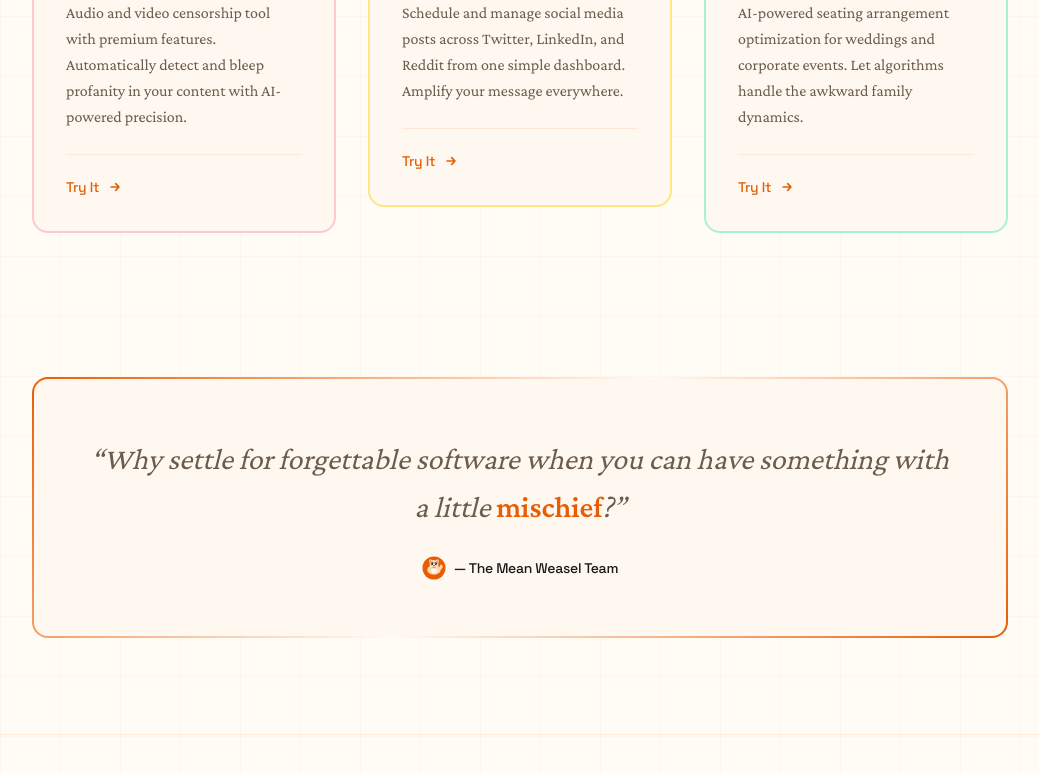
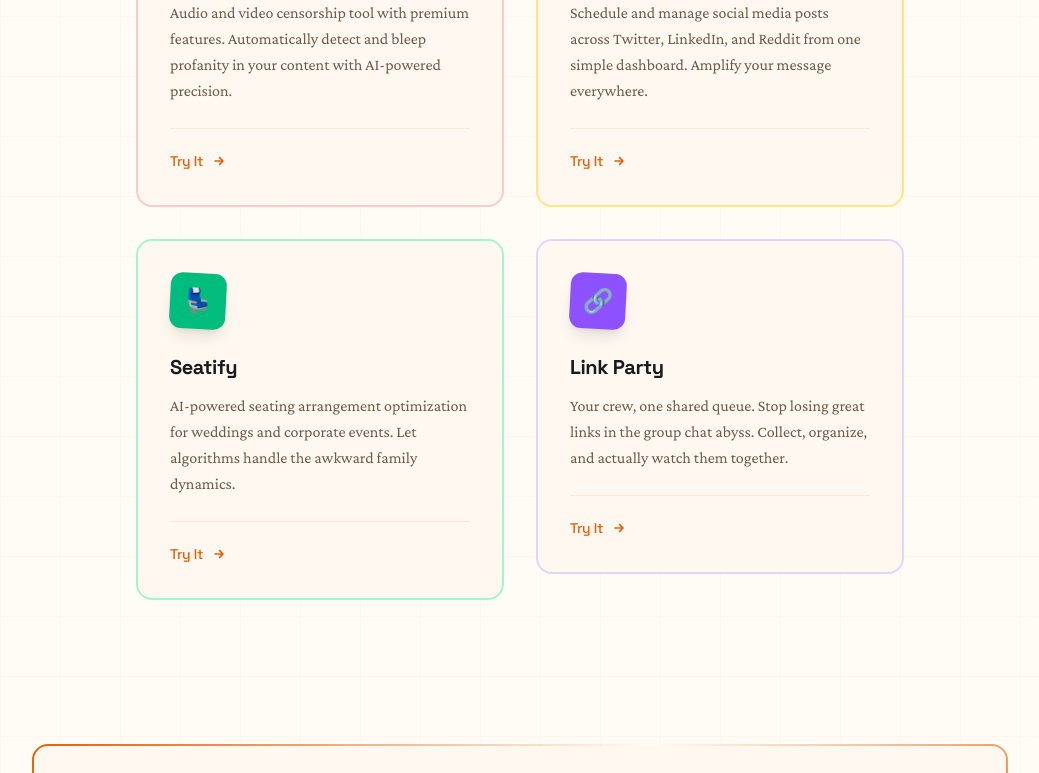
Before and after one commit to mean-weasel/mean-weasel-homepage, a Next.js app: page / in a window 1280 px wide. Shown: the part 1304-2077 px from the top of the page, without its empty margins (120-1159 px from the left). Built offline with nearby package versions, Linux system fonts and the light colour scheme.

Commit message:
Add Link Party to product listings
Add linkparty.app as the fourth product card and adjust
grid layout from 3-column to 2-column for even distribution.

```diff
--- a/src/app/page.tsx
+++ b/src/app/page.tsx
@@ -28,6 +28,15 @@ const products = [
     color: "bg-emerald-500",
     borderColor: "border-emerald-200 dark:border-emerald-900",
     url: "https://seatify.app",
+  },
+  {
+    name: "Link Party",
+    description:
+      "Your crew, one shared queue. Stop losing great links in the group chat abyss. Collect, organize, and actually watch them together.",
+    icon: "🔗",
+    color: "bg-violet-500",
+    borderColor: "border-violet-200 dark:border-violet-900",
+    url: "https://linkparty.app",
   },
 ];
 
@@ -125,7 +134,7 @@ export default function Home() {
           </div>
 
           {/* Product cards with staggered entrance */}
-          <div className="grid md:grid-cols-3 gap-8">
+          <div className="grid md:grid-cols-2 gap-8 max-w-3xl mx-auto">
             {products.map((product, index) => (
               <div
                 key={product.name}
```
